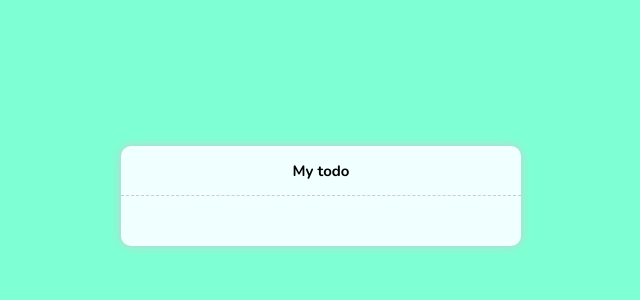
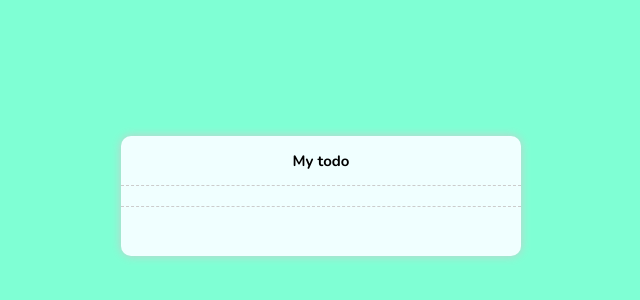
Before and after one commit to hov001/todo-dom-bootcamp, a plain HTML site: page index.html in a window 1280 px wide. Shown: the part 204-504 px from the top of the page, without its empty margins (319-959 px from the left). Drawn offline with nearby package versions, Linux system fonts and the light colour scheme.

Commit message:
feat: created footer section

```diff
--- a/index.html
+++ b/index.html
@@ -20,6 +20,8 @@
         <header class="row__header">
           <h1>My todo</h1>
         </header>
+        <section class="row__items"></section>
+        <footer class="row__footer"></footer>
       </div>
     </div>
   </body>
--- a/styles/container.css
+++ b/styles/container.css
@@ -21,11 +21,23 @@
   background-color: azure;
 }
 
+.row__header,
+.row__footer {
+  height: 50px;
+}
+
 .row__header {
-  height: 50px;
   border-bottom: 1px dashed var(--gray-color);
 }
 
 .row__header > h1 {
   font-size: 15px;
 }
+
+.row__items {
+  min-height: 20px;
+}
+
+.row__footer {
+  border-top: 1px dashed var(--gray-color);
+}
```
